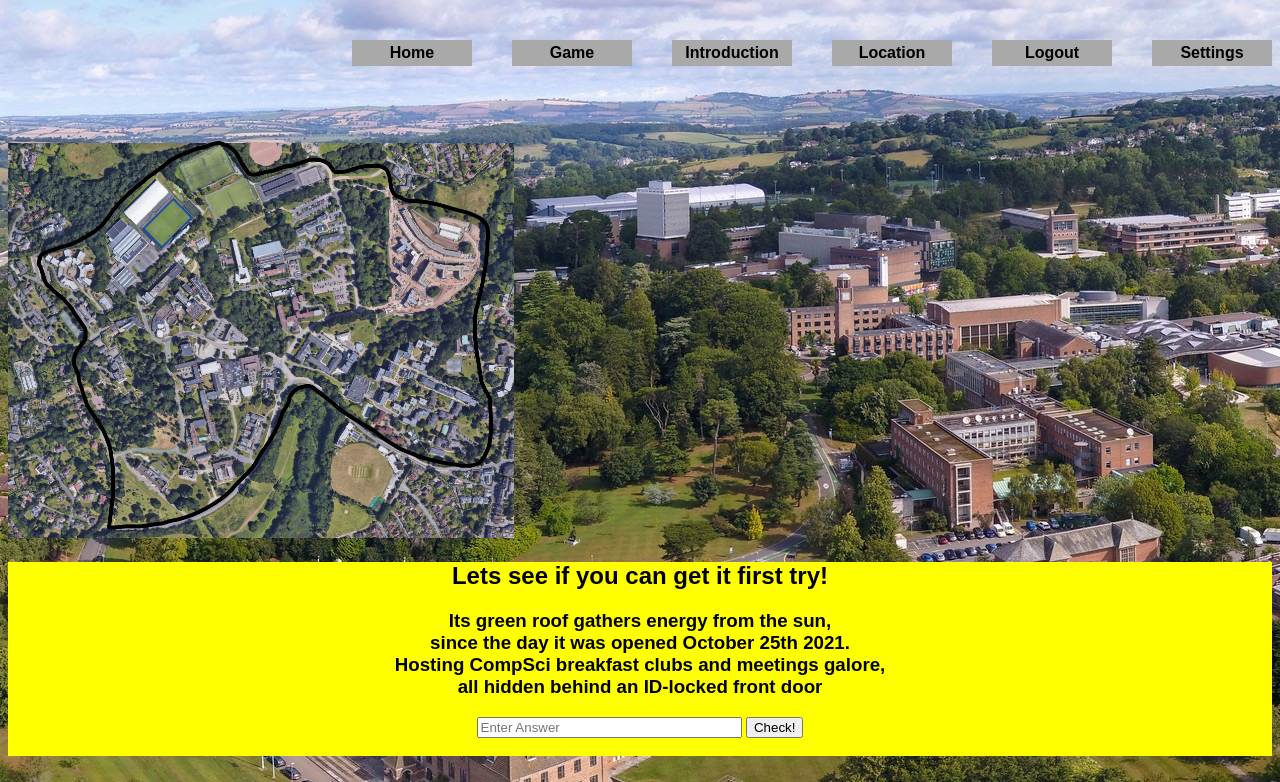
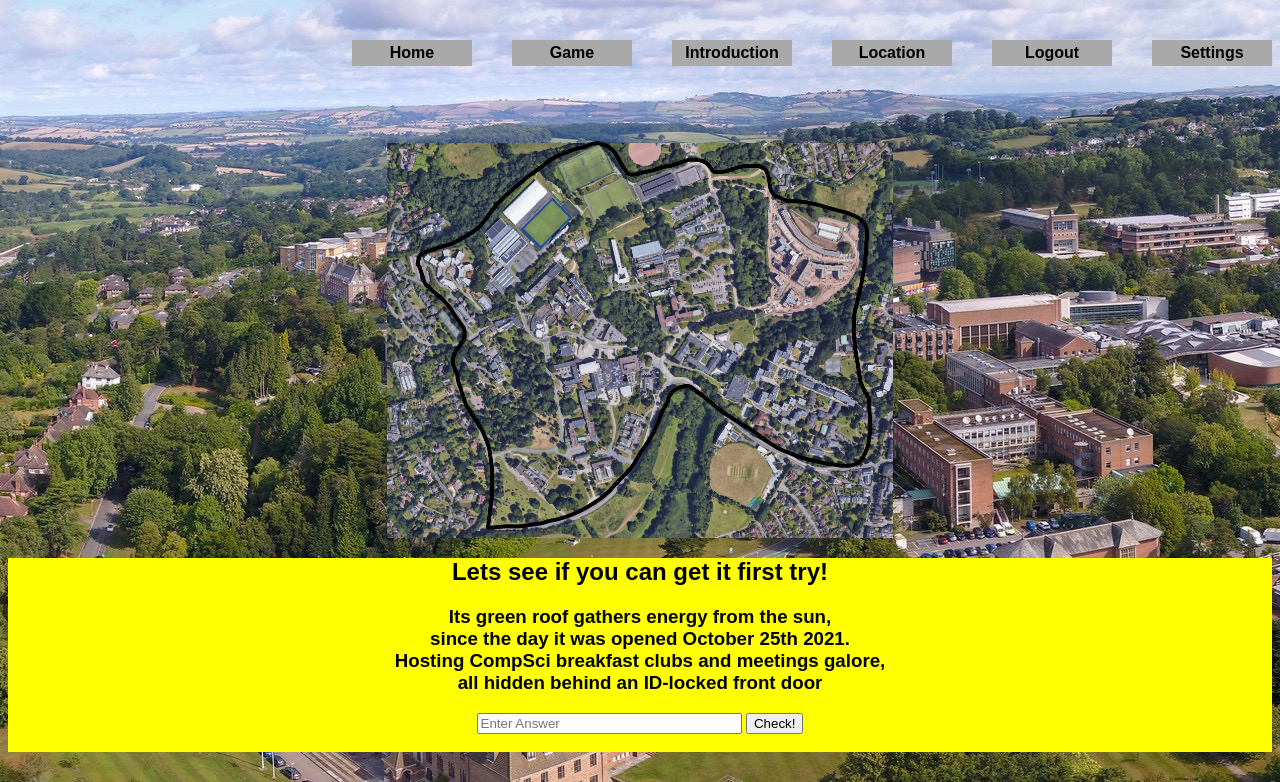
Before and after one commit to JS0832/Group_project, a Django app: page /game/ in a window 1280 px wide. Shown: the top 782 px of the page. Run offline with Django 3.2, Linux system fonts and the light colour scheme; data comes from the database, SQL or seed files in the repository; both versions use the stored data as it was after the commit.

Commit message:
Recenter Game map

```diff
--- a/mysite/websiteApp/static/websiteApp/Style.css
+++ b/mysite/websiteApp/static/websiteApp/Style.css
@@ -107,3 +107,8 @@ ul li{
   height: 40%;
   width: 40%;
 }
+
+#googleMap{
+  display: flex;
+  justify-content: center;
+}
```
Also changed, not shown: mysite/db.sqlite3.
